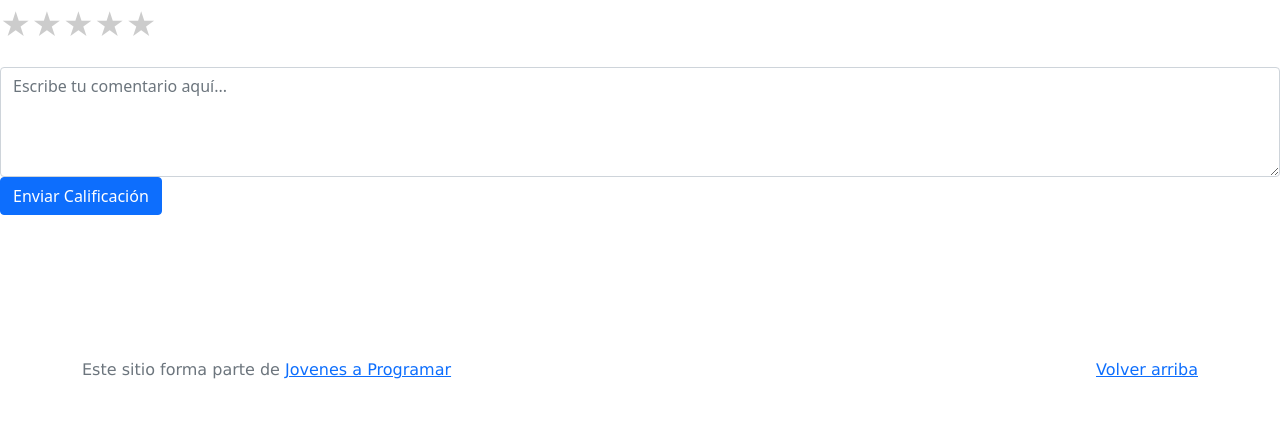
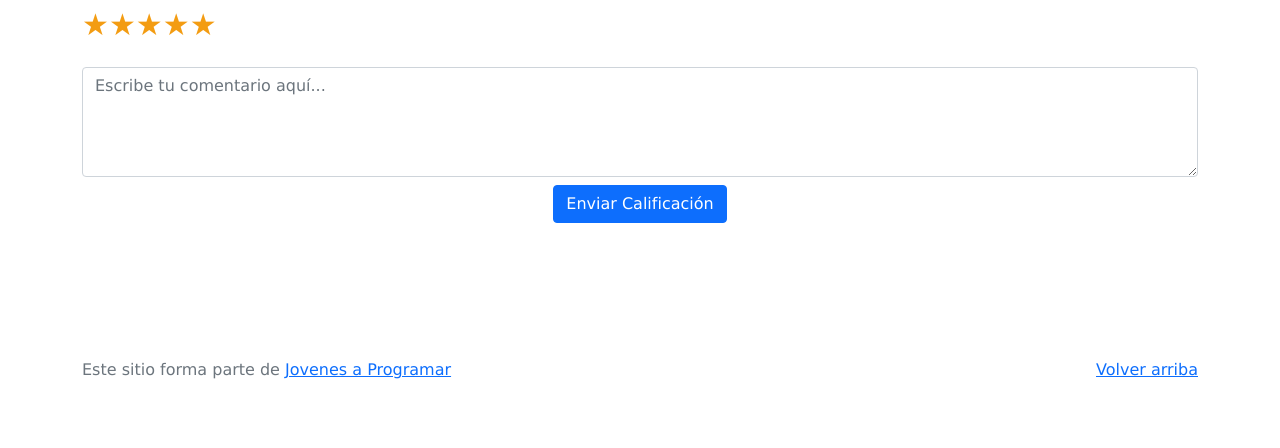
Before and after one commit to mariajosefinastab/e-commerce-JAP, a plain HTML site: page product-info.html in a window 1280 px wide. Shown: the part 352-800 px from the top of the page. Drawn offline with Linux system fonts and the light colour scheme; no server answers.

Commit message:
Cambio de color estrellitas

```diff
--- a/css/styles.css
+++ b/css/styles.css
@@ -196,7 +196,6 @@ a.custom-card:hover {
 
     .star-rating {
       display: flex;
-  direction: row-reverse;
       justify-content: flex-start;
       margin: 20px 0;
     }
@@ -207,16 +206,23 @@ a.custom-card:hover {
 
     .star-rating label {
       font-size: 30px;
-  color: #ccc;
+      color: #f39c12;
       cursor: pointer;
     }
 
-.star-rating input:checked ~ label,
-.star-rating input:checked ~ label ~ label {
-  color: #f39c12;
+
+    .star-rating input:checked ~ label {
+      color: #ccc;
     }
+
 
     .star-rating label:hover,
     .star-rating label:hover ~ label {
-  color: #f39c12;
+      color: #ccc;
     }
+
+
+    .star-rating input:checked + label:hover,
+    .star-rating input:checked + label:hover ~ label {
+      color: #ccc;
+    }
--- a/product-info.html
+++ b/product-info.html
@@ -37,45 +37,45 @@
       </div>
     </div>
   </nav>
+
   <main>
     <div class="container mt-4">
       <div id="product-info" class="text-center">
-
-
-
         <img id="imagenProducto" src="" alt="Imagen del Producto" class="img-fluid mb-3">
         <h1 id="nombreProducto">Nombre del Producto</h1>
         <p id="descripcionProducto">Descripción del Producto</p>
         <p id="precioProducto">Precio del Producto</p>
         <p id="vendidosProducto">Cantidad Vendida</p>
-
       </div>
     </div>
 
-
-    <div class="mt-4">
+    <div class="container mt-4 text-center">
       <h2>Calificación</h2>
       <form id="calificacionForm">
         <div class="star-rating">
-          <input id="star-5" type="radio" name="rating" value="5">
-          <label for="star-5" title="5 estrellas">&#9733;</label>
+          <input id="star-1" type="radio" name="rating" value="1">
+          <label for="star-1" title="1 estrellas">&#9733;</label>
+
+          <input id="star-2" type="radio" name="rating" value="2">
+          <label for="star-2" title="2 estrellas">&#9733;</label>
+
+          <input id="star-3" type="radio" name="rating" value="3">
+          <label for="star-3" title="3 estrellas">&#9733;</label>
+
           <input id="star-4" type="radio" name="rating" value="4">
           <label for="star-4" title="4 estrellas">&#9733;</label>
-          <input id="star-3" type="radio" name="rating" value="3">
-          <label for="star-3" title="3 estrellas">&#9733;</label>
-          <input id="star-2" type="radio" name="rating" value="2">
-          <label for="star-2" title="2 estrellas">&#9733;</label>
-          <input id="star-1" type="radio" name="rating" value="1">
-          <label for="star-1" title="1 estrella">&#9733;</label>
+
+          <input id="star-5" type="radio" name="rating" value="5">
+          <label for="star-5" title="5 estrella">&#9733;</label>
         </div>
-        <div class="form-group">
+
+        <div class="form-group mt-3">
           <textarea class="form-control" rows="4" placeholder="Escribe tu comentario aquí..." required></textarea>
         </div>
-        <button type="submit" class="btn btn-primary">Enviar Calificación</button>
+        <button type="submit" class="btn btn-primary mt-2">Enviar Calificación</button>
       </form>
     </div>
-  </div>
-</main>
+  </main>
 
 
   <footer class="text-muted">
```
Lines whose indentation alone changed are shown as unchanged.
